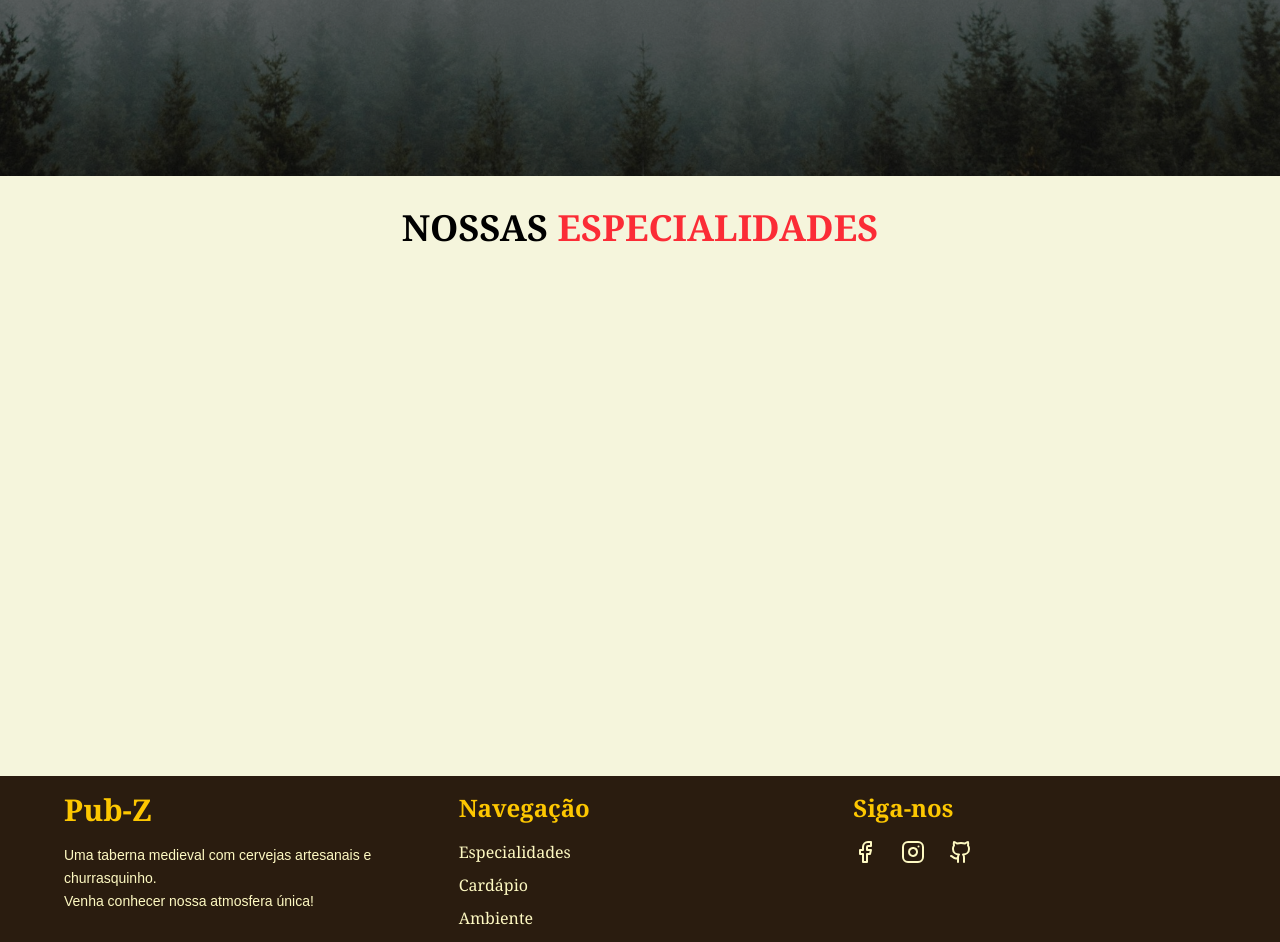
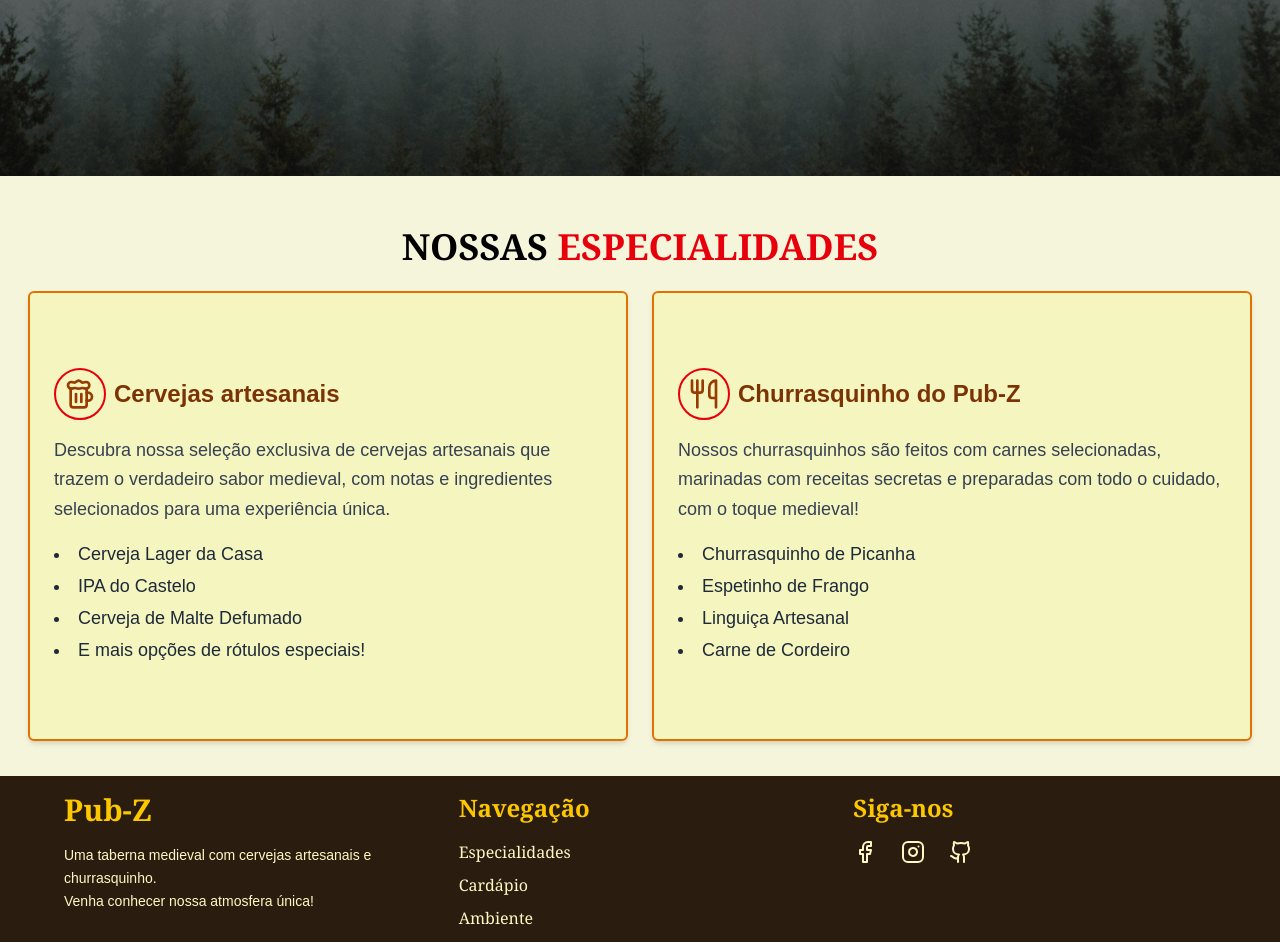
Before and after one commit to andre-0303/pubz, a Next.js app: page / in a window 1280 px wide. Shown: the part 492-1434 px from the top of the page. Built offline with nearby package versions, Linux system fonts and the light colour scheme.

Commit message:
:lipstick: feat: Estilizando Especialidades

```diff
--- a/src/components/Especialidades.tsx
+++ b/src/components/Especialidades.tsx
@@ -1,10 +1,61 @@
+import { Beer, Utensils } from "lucide-react";
+
 export default function Especialidades() {
     return (
         <>
-            <div className="px-8 py-4 h-[600px] flex justify-center bg-[#f5f5dc]">
-                <h1 className="text-4xl font-serif font-semibold mt-4 uppercase">Nossas <span className="text-red-500">especialidades</span></h1>
+            <div className="px-4 py-4 min-h-[600px] flex justify-center items-center flex-col bg-[#f5f5dc]">
+                <h1 className="text-3xl sm:text-4xl mb-6 font-serif font-semibold mt-4 uppercase text-center">
+                    Nossas <span className="text-red-600">especialidades</span>
+                </h1>
 
+                <div className="flex flex-col md:flex-row justify-center gap-6 items-center w-full">
+
+                    <div className="bg-[#f5f5bf] border-2 border-amber-600 w-[90%] md:w-[600px] h-auto md:h-[450px] rounded-md shadow-md p-6 flex flex-col md:justify-center gap-4">
+                        <div className="flex flex-row items-center gap-2">
+                            <div className="p-2 border-2 border-red-600 rounded-full">
+                                <Beer className="w-8 h-8 text-amber-800" />
+                                </div>
+
+                            <span className="text-lg md:text-2xl font-semibold text-amber-900">
+                                Cervejas artesanais
+                            </span>
+                        </div>
+
+                        <p className="text-sm md:text-lg text-gray-700 leading-relaxed">
+                            Descubra nossa seleção exclusiva de cervejas artesanais que trazem o verdadeiro sabor medieval, com notas e ingredientes selecionados para uma experiência única.
+                        </p>
+
+                        <ul className="list-disc list-inside text-sm md:text-lg text-gray-800 space-y-1">
+                            <li>Cerveja Lager da Casa</li>
+                            <li>IPA do Castelo</li>
+                            <li>Cerveja de Malte Defumado</li>
+                            <li>E mais opções de rótulos especiais!</li>
+                        </ul>
+                    </div>
+
+                    <div className="bg-[#f5f5bf] border-2 border-amber-600 w-[90%] md:w-[600px] h-auto md:h-[450px] rounded-md shadow-md p-6 flex flex-col md:justify-center gap-4">
+                        <div className="flex flex-row items-center gap-2">
+                            <div className="p-2 border-2 border-red-600 rounded-full">
+                                <Utensils className="w-8 h-8 text-amber-800" />
+                            </div>
+                            <span className="text-lg md:text-2xl font-semibold text-amber-900">
+                                Churrasquinho do Pub-Z
+                            </span>
+                        </div>
+
+                        <p className="text-sm md:text-lg text-gray-700 leading-relaxed">
+                            Nossos churrasquinhos são feitos com carnes selecionadas, marinadas com receitas secretas e preparadas com todo o cuidado, com o toque medieval!
+                        </p>
+
+                        <ul className="list-disc list-inside text-sm md:text-lg text-gray-800 space-y-1">
+                            <li>Churrasquinho de Picanha</li>
+                            <li>Espetinho de Frango</li>
+                            <li>Linguiça Artesanal</li>
+                            <li>Carne de Cordeiro</li>
+                        </ul>
+                    </div>
+                </div>
             </div>
         </>
-    )
+    );
 }
```
